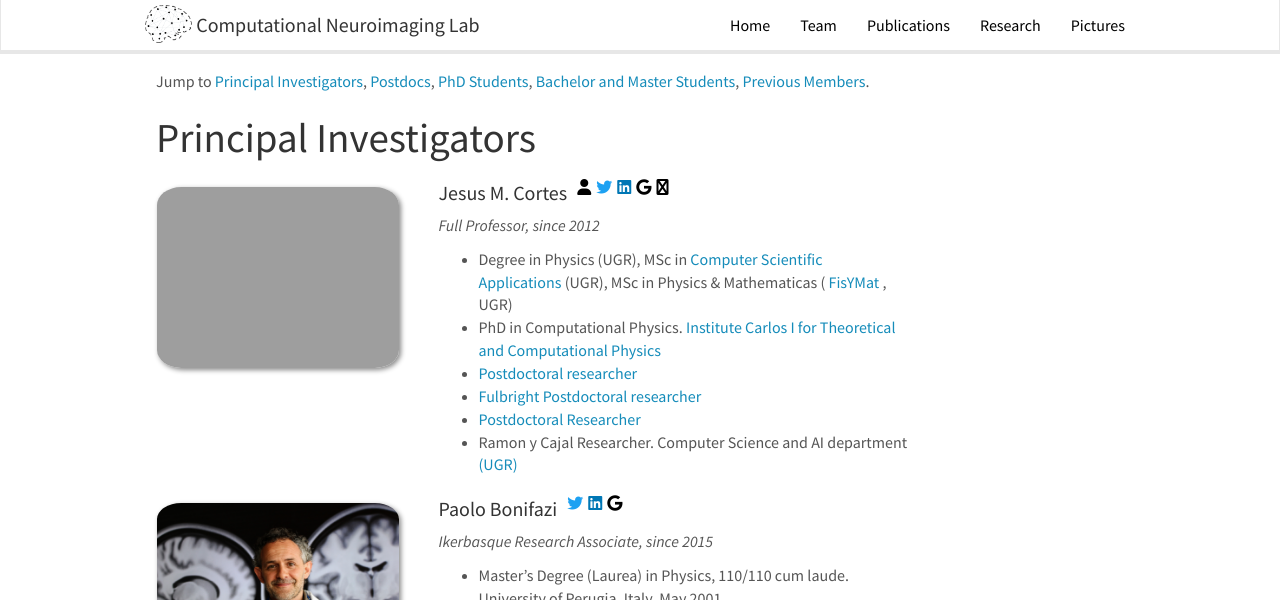
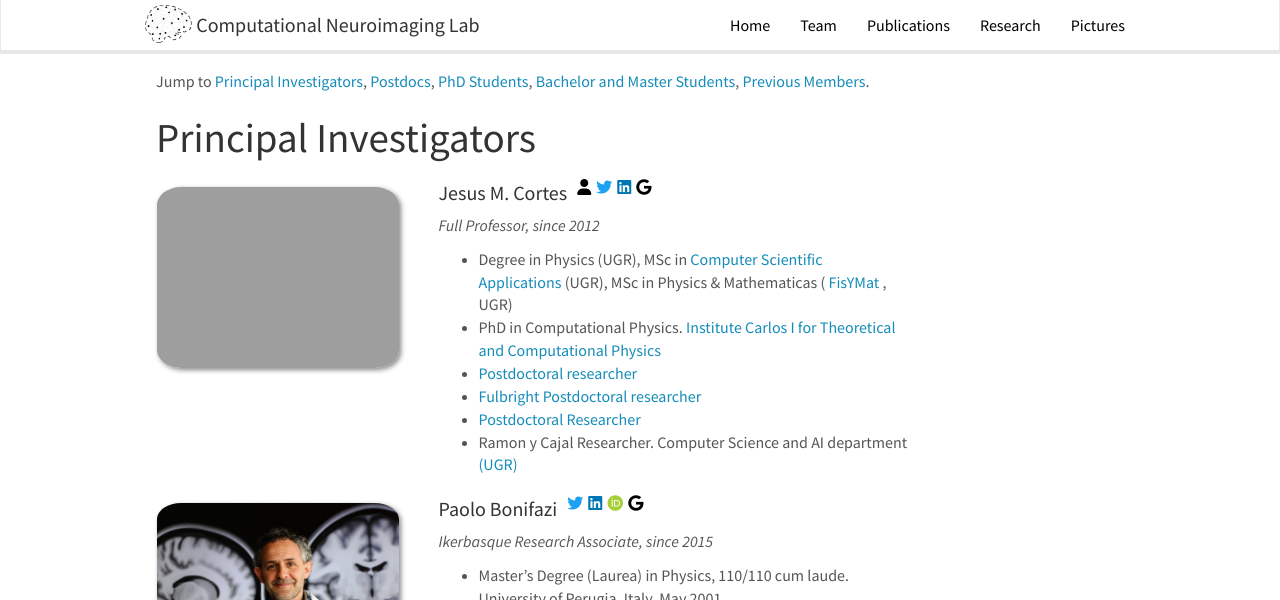
Before and after one commit to itellaetxe/compneurobilbao_website, a Jekyll site: the page built from _pages/team.md, in a window 1280 px wide. Shown: the top 600 px of the page. Built offline with Jekyll 4.4.1, drawn with Linux system fonts in a browser that asks for light colours; nearby versions of some CDN libraries.

Commit message:
[correct user icon]

```diff
--- a/_data/pi.yml
+++ b/_data/pi.yml
@@ -21,7 +21,7 @@
   twitter: https://twitter.com/paolobonifazi3?lang=es
   linkedin: https://www.linkedin.com/in/paolo-bonifazi-4868213a/
   google_scholar: https://scholar.google.com/citations?user=h0OuBW8AAAAJ
-  ORCID: 0000-0001-6374-8997
+  orcid: 0000-0001-6374-8997
   number_educ: 6
   education1: Master’s Degree (Laurea) in Physics, 110/110 cum laude. University of Perugia, Italy, May 2001
   education2: PhD cum laude in Neuroscience, supervisor, Prof. V. Torre. SISSA/ISAS, Trieste, Italy, December 2005
--- a/_pages/team.md
+++ b/_pages/team.md
@@ -58,11 +58,6 @@ Jump to [Principal Investigators](#principal-investigators),
   {% if member.github %}
   <a href="{{ member.github }}" target="_blank" class="fab-icon">
   <i class="fab fa-github"></i>
-  </a>
-  {% endif %}
-  {% if member.user %}
-  <a href="{{ member.user }}" target="_blank" class="fab-icon">
-  <i class="fab fa-user"></i>
   </a>
   {% endif %}
   </div>
```
Also changed, not shown: _pages/pictures.md (+1 -1 lines).
